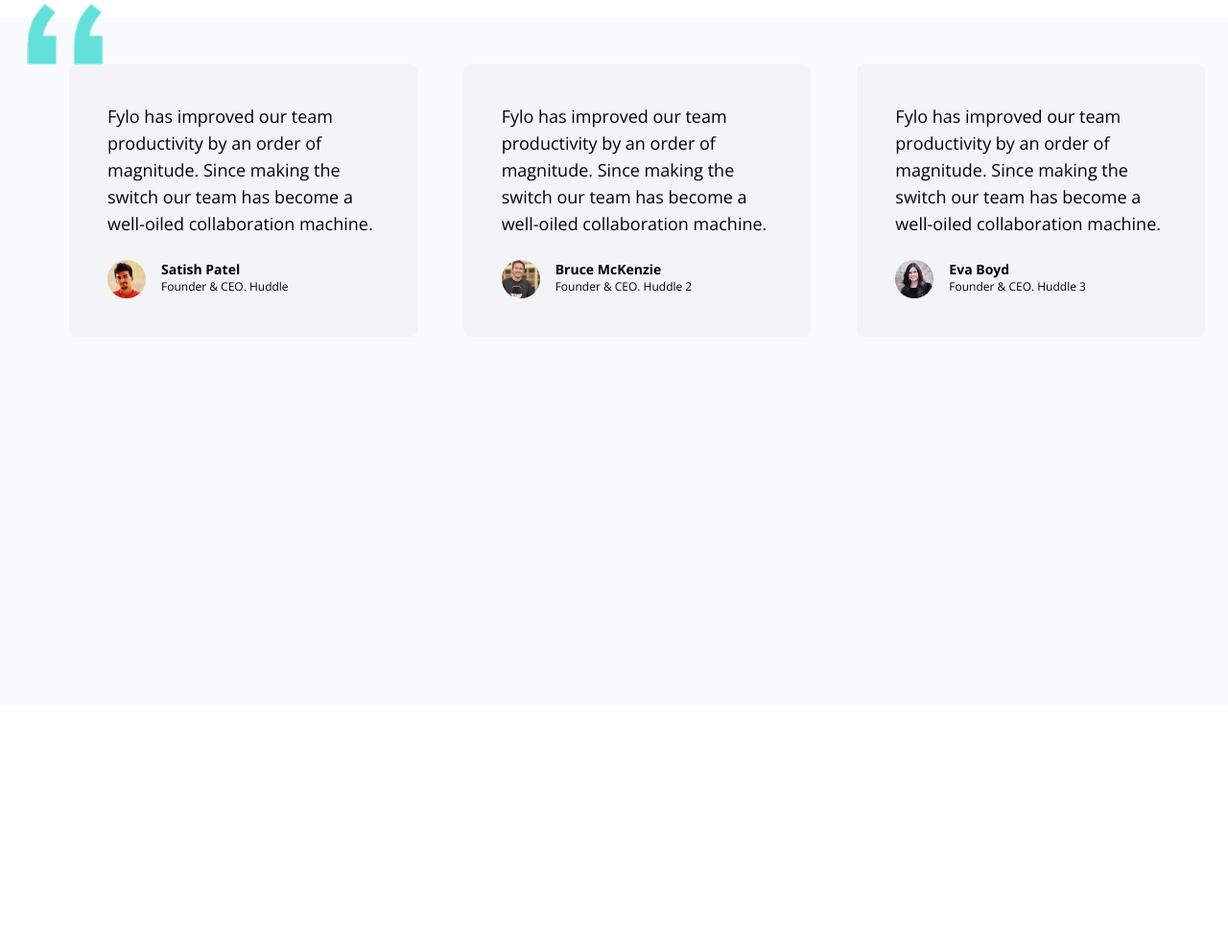
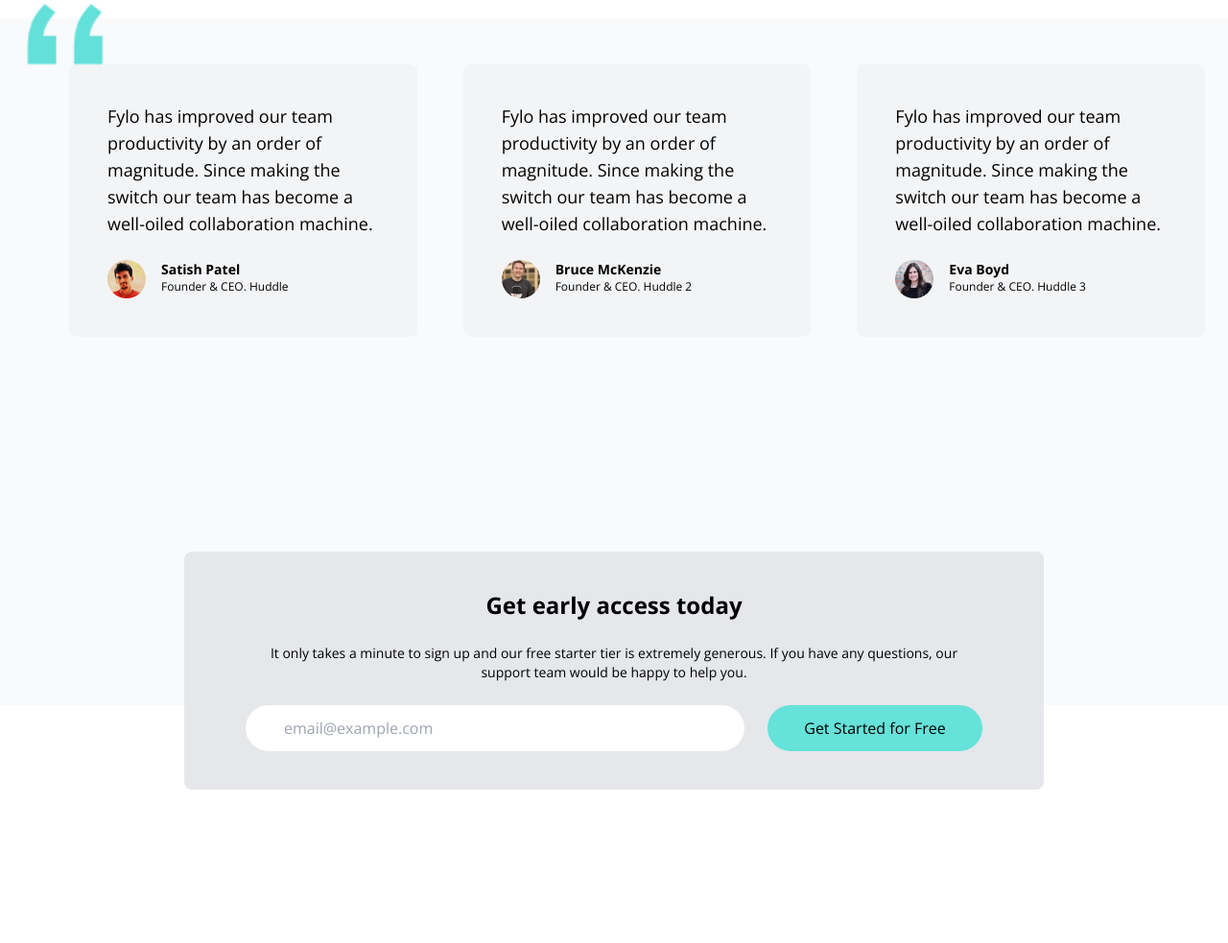
Before and after one commit to andrewteece/Fylo-Website, a website: page index.html in a window 1280 px wide. Shown: the part 2737-3720 px from the top of the page at 96% size. Before the commit the page ends 3472 px from the top, so only its background shows below. Drawn offline with nearby package versions, Linux system fonts and the light colour scheme; files whose address does not match are found by name.

Commit message:
early access section markup

```diff
--- a/index.html
+++ b/index.html
@@ -292,5 +292,38 @@
     </section>
 
     <!-- Early Access Section -->
+    <section id="early-access" class="relative px-6 dark:bg-darkBlue2 md:px-0">
+      <div
+        class="relative -top-40 max-w-4xl mx-auto p-10 px-6 space-y-6 text-center rounded-lg bg-gray-200 dark:bg-darkBlue1 md:px-16"
+      >
+        <h3 class="text-2xl font-bold">Get early access today</h3>
+        <p class="text-sm">
+          It only takes a minute to sign up and our free starter tier is
+          extremely generous. If you have any questions, our support team would
+          be happy to help you.
+        </p>
+        <!-- Input & Button Container -->
+        <div
+          class="flex flex-col items-start space-y-6 md:flex-row md:space-y-0 md:space-x-6"
+        >
+          <div class="w-full md:flex-1">
+            <input
+              type="text"
+              class="w-full px-10 py-3 rounded-full focus:outline-none"
+              placeholder="email@example.com"
+            />
+          </div>
+
+          <button
+            class="w-full p-3 px-6 rounded-full bg-accentCyan md:w-56 hover:scale-95"
+            type="button"
+          >
+            Get Started for Free
+          </button>
+        </div>
+      </div>
+    </section>
+
+    <!-- Footer -->
   </body>
 </html>
```
Also changed, not shown: css/style.css.
